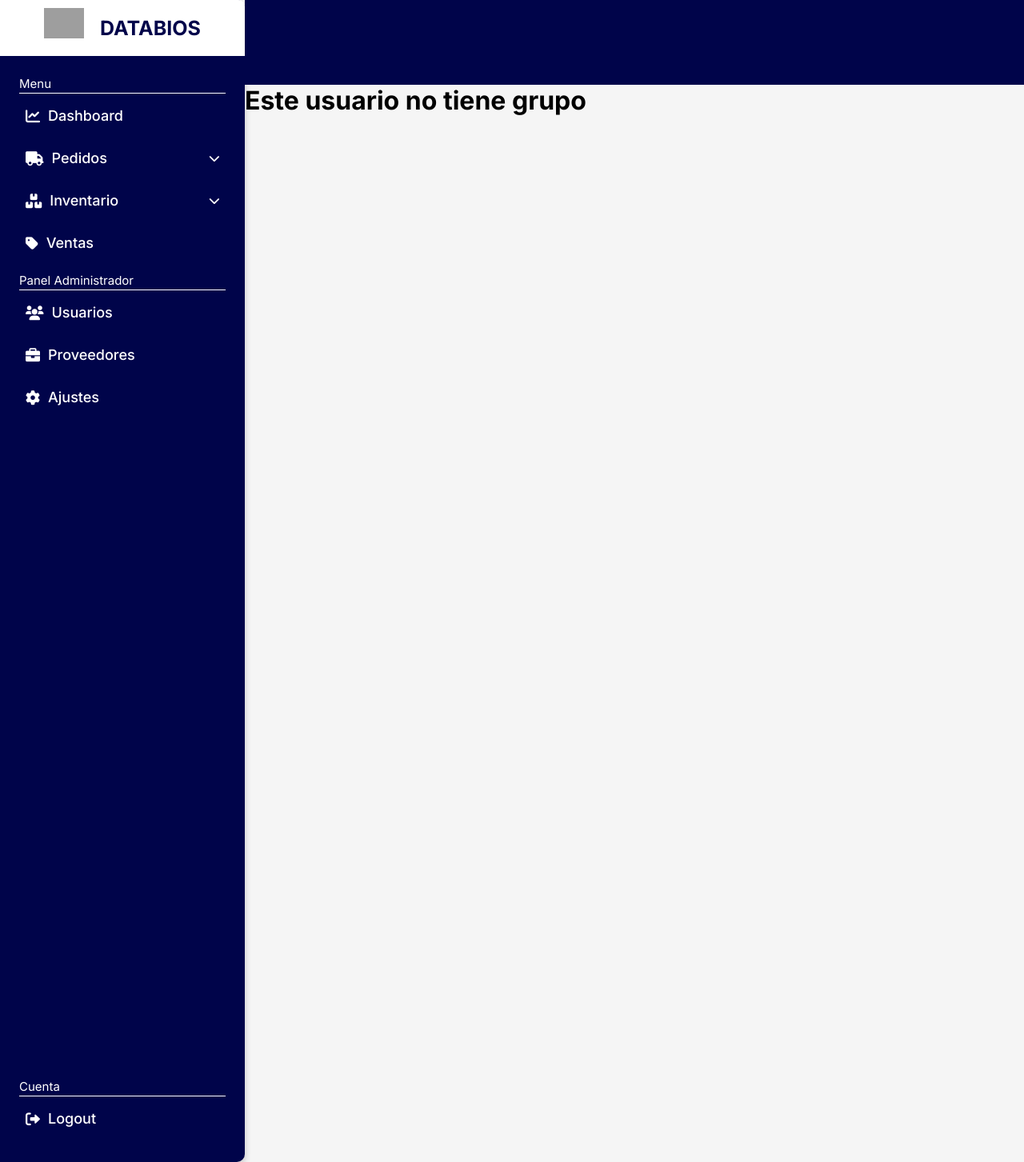
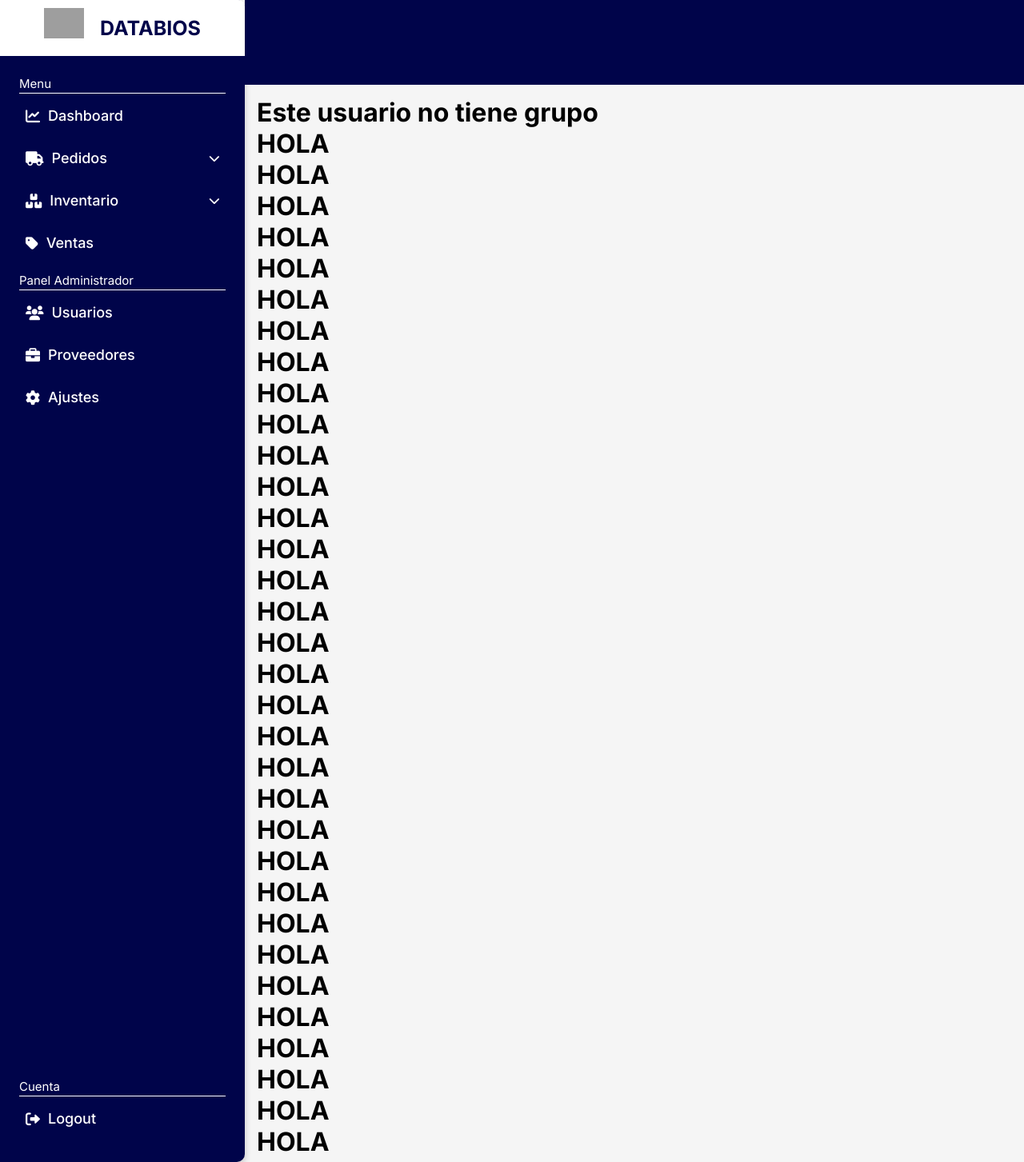
Before and after one commit to DiegoNiS/DATABios, a Django app: template DATABIOS/templates/home.html in a window 1280 px wide. Shown: the whole page at 80% size. Run offline with Django 3.2, Linux system fonts and the light colour scheme; the template is opened without the code that fills it, so the values that code supplies are empty; some libraries are stand-ins or nearby versions; grey boxes are pictures that could not be loaded.

Commit message:
Front-End update

```diff
--- a/DATABIOS/static/css/content.css
+++ b/DATABIOS/static/css/content.css
@@ -40,4 +40,14 @@
     width: 100%;
     height: 92.7vh;
     overflow-y: auto;
+    padding: 15px;
 }
+.content::-webkit-scrollbar {
+    width: 13px; /* Ancho de la barra de desplazamiento */
+}
+.content::-webkit-scrollbar-thumb {
+    background-color: #00044a; /* Color del control deslizante */
+}
+.content::-webkit-scrollbar-track {
+    background-color: #00044a6e; /* Color de fondo de la pista */
+}
--- a/DATABIOS/templates/base.html
+++ b/DATABIOS/templates/base.html
@@ -158,6 +158,40 @@
             <div class="content">
                 {% block content %}
                 {% endblock %}
+                <h1>HOLA</h1>
+                <h1>HOLA</h1>
+                <h1>HOLA</h1>
+                <h1>HOLA</h1>
+                <h1>HOLA</h1>
+                <h1>HOLA</h1>
+                <h1>HOLA</h1>
+                <h1>HOLA</h1>
+                <h1>HOLA</h1>
+                <h1>HOLA</h1>
+                <h1>HOLA</h1>
+                <h1>HOLA</h1>
+                <h1>HOLA</h1>
+                <h1>HOLA</h1>
+                <h1>HOLA</h1>
+                <h1>HOLA</h1>
+                <h1>HOLA</h1>
+                <h1>HOLA</h1>
+                <h1>HOLA</h1>
+                <h1>HOLA</h1>
+                <h1>HOLA</h1>
+                <h1>HOLA</h1>
+                <h1>HOLA</h1>
+                <h1>HOLA</h1>
+                <h1>HOLA</h1>
+                <h1>HOLA</h1>
+                <h1>HOLA</h1>
+                <h1>HOLA</h1>
+                <h1>HOLA</h1>
+                <h1>HOLA</h1>
+                <h1>HOLA</h1>
+                <h1>HOLA</h1>
+                <h1>HOLA</h1>
+                <h1>HOLA</h1>
             </div>
         </div>
     </div>
```
